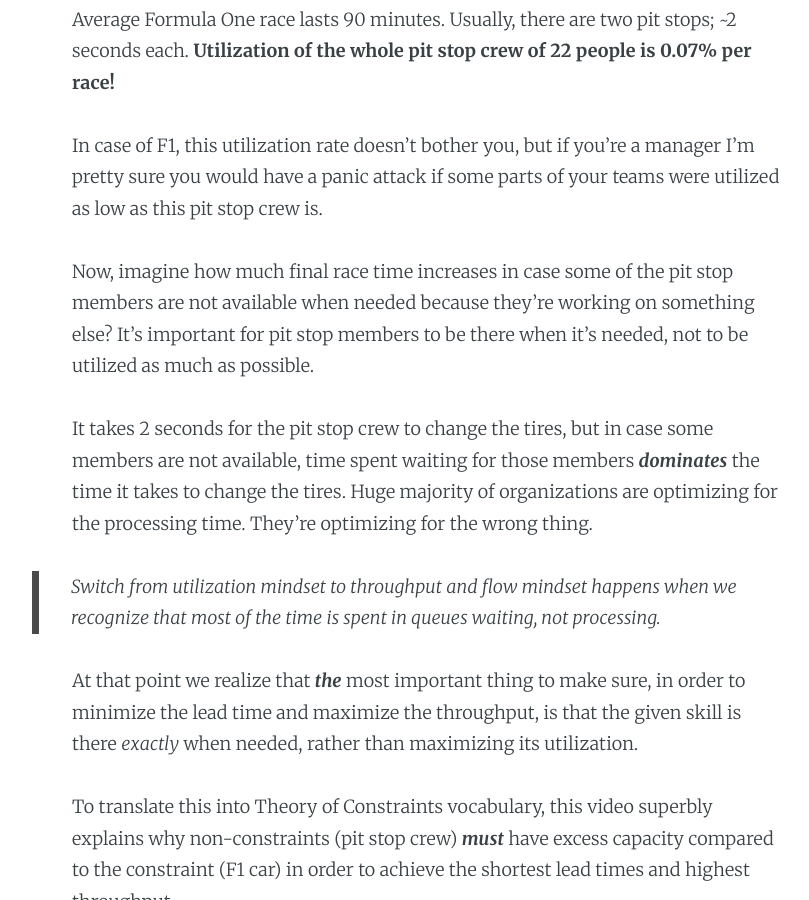
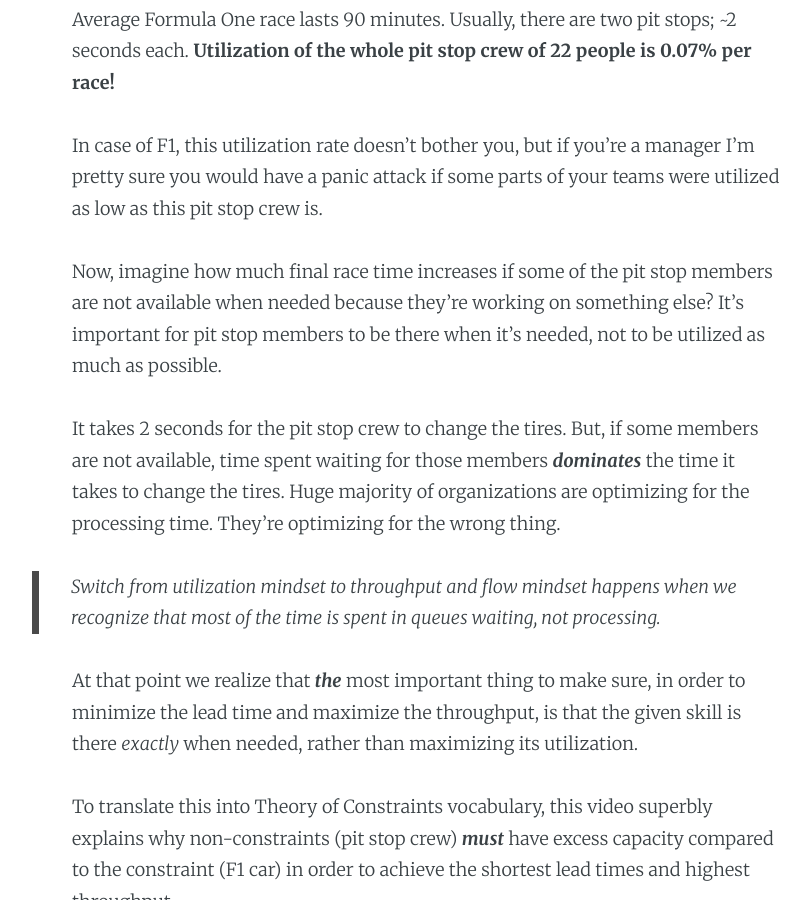
Before and after one commit to dragan-stepanovic/dragan-stepanovic.github.io, a Jekyll site: the page built from _posts/2020-01-14-formula-one-toc.md, in a window 1280 px wide and 900 px high, scrolled down 760 px. Shown: the whole window, without its empty margins (213-1022 px from the left). Built offline with Jekyll 4.4.1, drawn with Linux system fonts in a browser that asks for light colours.

Commit message:
updated

```diff
--- a/_posts/2020-01-14-formula-one-toc.md
+++ b/_posts/2020-01-14-formula-one-toc.md
@@ -9,9 +9,9 @@
 
 In case of F1, this utilization rate doesn't bother you, but if you're a manager I'm pretty sure you would have a panic attack if some parts of your teams were utilized as low as this pit stop crew is.
 
-Now, imagine how much final race time increases in case some of the pit stop members are not available when needed because they're working on something else? It's important for pit stop members to be there when it's needed, not to be utilized as much as possible.
+Now, imagine how much final race time increases if some of the pit stop members are not available when needed because they're working on something else? It's important for pit stop members to be there when it's needed, not to be utilized as much as possible.
 
-It takes 2 seconds for the pit stop crew to change the tires, but in case some members are not available, time spent waiting for those members **_dominates_** the time it takes to change the tires. Huge majority of organizations are optimizing for the processing time. They're optimizing for the wrong thing.
+It takes 2 seconds for the pit stop crew to change the tires. But, if some members are not available, time spent waiting for those members **_dominates_** the time it takes to change the tires. Huge majority of organizations are optimizing for the processing time. They're optimizing for the wrong thing.
 
 > Switch from utilization mindset to throughput and flow mindset happens when we recognize that most of the time is spent in queues waiting, not processing.
 
```
